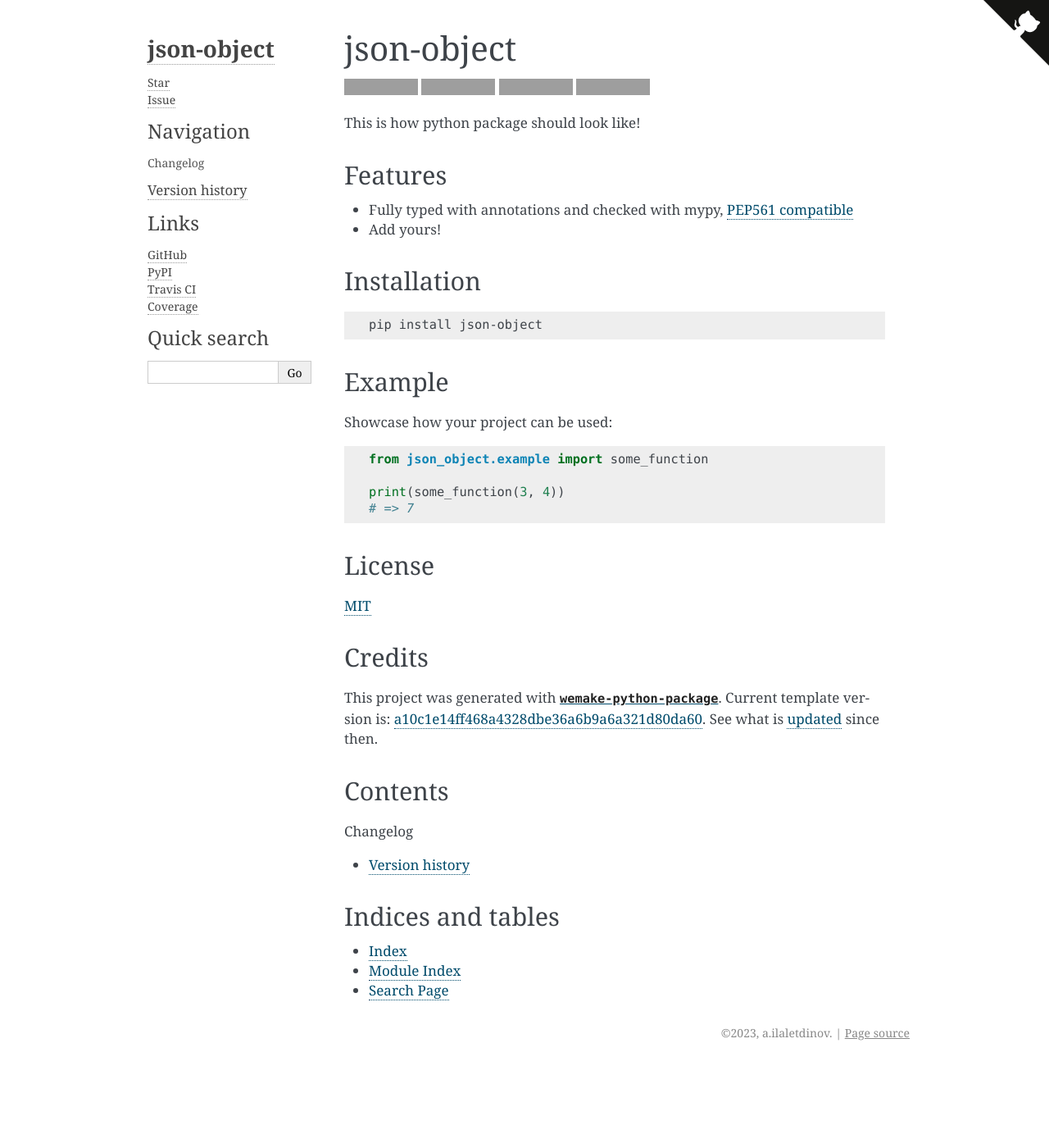
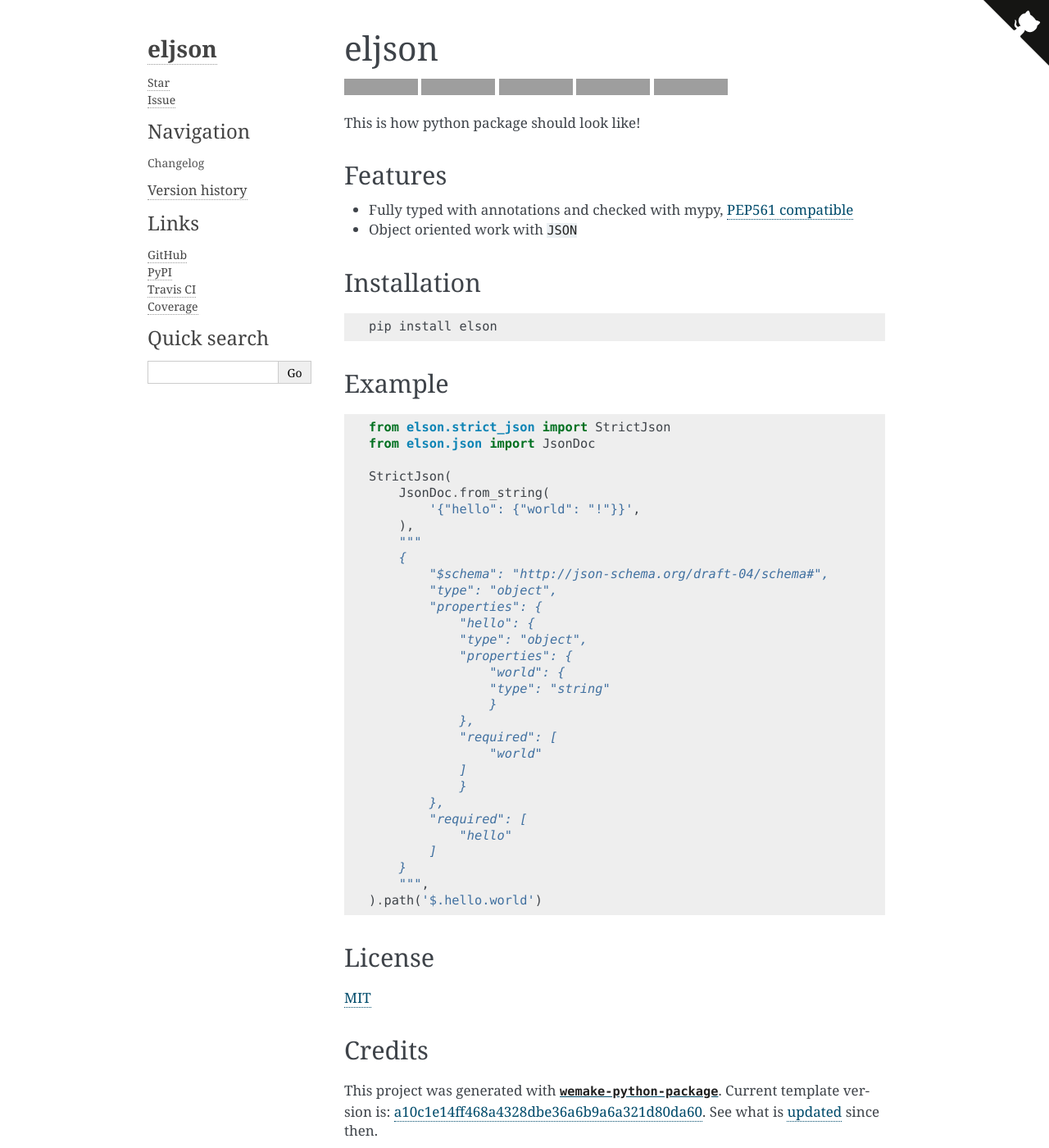
Before and after one commit to blablatdinov/json-object, a Sphinx documentation site: the page built from docs/index.rst, in a window 1280 px wide and 1400 px high. Shown: the whole window at 82% size. Built offline with Sphinx 7.4.7, drawn with Linux system fonts in a browser that asks for light colours; grey boxes are pictures that could not be loaded.

Commit message:
Update README

````diff
--- a/README.md
+++ b/README.md
@@ -1,8 +1,10 @@
-# json-object
+# eljson
 
-[![Build Status](https://github.com/blablatdinov/json-object/workflows/test/badge.svg?branch=master&event=push)](https://github.com/blablatdinov/json-object/actions?query=workflow%3Atest)
-[![codecov](https://codecov.io/gh/blablatdinov/json-object/branch/master/graph/badge.svg)](https://codecov.io/gh/ablablatdinovjson-object)
-[![Python Version](https://img.shields.io/pypi/pyversions/json-object.svg)](https://pypi.org/project/json-object/)
+[![EO principles respected here](https://www.elegantobjects.org/badge.svg)](https://www.elegantobjects.org)
+
+[![Build Status](https://github.com/blablatdinov/eljson/workflows/test/badge.svg?branch=master&event=push)](https://github.com/blablatdinov/eljson/actions?query=workflow%3Atest)
+[![codecov](https://codecov.io/gh/blablatdinov/eljson/branch/master/graph/badge.svg)](https://codecov.io/gh/ablablatdinoveljson)
+[![Python Version](https://img.shields.io/pypi/pyversions/eljson.svg)](https://pypi.org/project/eljson/)
 [![wemake-python-styleguide](https://img.shields.io/badge/style-wemake-000000.svg)](https://github.com/wemake-services/wemake-python-styleguide)
 
 This is how python package should look like!
@@ -11,30 +13,54 @@
 ## Features
 
 - Fully typed with annotations and checked with mypy, [PEP561 compatible](https://www.python.org/dev/peps/pep-0561/)
-- Add yours!
+- Object oriented work with `JSON`
 
 
 ## Installation
 
 ```bash
-pip install json-object
+pip install elson
 ```
 
 
 ## Example
 
-Showcase how your project can be used:
+```python
+from elson.strict_json import StrictJson
+from elson.json import JsonDoc
 
-```python
-from json_object.example import some_function
-
-print(some_function(3, 4))
-# => 7
+StrictJson(
+    JsonDoc.from_string(
+        '{"hello": {"world": "!"}}',
+    ),
+    """
+    {
+        "$schema": "http://json-schema.org/draft-04/schema#",
+        "type": "object",
+        "properties": {
+            "hello": {
+            "type": "object",
+            "properties": {
+                "world": {
+                "type": "string"
+                }
+            },
+            "required": [
+                "world"
+            ]
+            }
+        },
+        "required": [
+            "hello"
+        ]
+    }
+    """,
+).path('$.hello.world')
 ```
 
 ## License
 
-[MIT](https://github.com/blablatdinov/json-object/blob/master/LICENSE)
+[MIT](https://github.com/blablatdinov/eljson/blob/master/LICENSE)
 
 
 ## Credits
--- a/docs/_templates/badges.html
+++ b/docs/_templates/badges.html
@@ -1,11 +1,11 @@
 <ul>
   <li>
       <!-- Place this tag where you want the button to render. -->
-      <a class="github-button" href="https://github.com/blablatdinov/json-object" data-icon="octicon-star" data-size="large" data-show-count="true" aria-label="Star blablatdinov/json-object on GitHub">Star</a>
+      <a class="github-button" href="https://github.com/blablatdinov/eljson" data-icon="octicon-star" data-size="large" data-show-count="true" aria-label="Star blablatdinov/eljson on GitHub">Star</a>
   </li>
   <li>
       <!-- Place this tag where you want the button to render. -->
-      <a class="github-button" href="https://github.com/blablatdinov/json-object/issues" data-icon="octicon-issue-opened" data-size="large" data-show-count="true" aria-label="Issue blablatdinov/json-object on GitHub">Issue</a>
+      <a class="github-button" href="https://github.com/blablatdinov/eljson/issues" data-icon="octicon-issue-opened" data-size="large" data-show-count="true" aria-label="Issue blablatdinov/eljson on GitHub">Issue</a>
   </li>
 </ul>
 
--- a/docs/_templates/github.html
+++ b/docs/_templates/github.html
@@ -1,5 +1,5 @@
 <!-- GitHub Logo -->
-<a href="https://github.com/blablatdinov/json-object" class="github-corner" aria-label="View source on GitHub">
+<a href="https://github.com/blablatdinov/eljson" class="github-corner" aria-label="View source on GitHub">
   <svg width="80" height="80" viewBox="0 0 250 250" style="fill:#151513; color:#fff; position: absolute; top: 0; border: 0; right: 0;" aria-hidden="true">
     <path d="M0,0 L115,115 L130,115 L142,142 L250,250 L250,0 Z"></path>
     <path d="M128.3,109.0 C113.8,99.7 119.0,89.6 119.0,89.6 C122.0,82.7 120.5,78.6 120.5,78.6 C119.2,72.0 123.4,76.3 123.4,76.3 C127.3,80.9 125.5,87.3 125.5,87.3 C122.9,97.6 130.6,101.9 134.4,103.2" fill="currentColor" style="transform-origin: 130px 106px;" class="octo-arm"></path>
--- a/docs/_templates/moreinfo.html
+++ b/docs/_templates/moreinfo.html
@@ -3,15 +3,15 @@
 </h3>
 <ul>
     <li>
-        <a href="https://github.com/blablatdinov/json-object">GitHub</a>
+        <a href="https://github.com/blablatdinov/eljson">GitHub</a>
     </li>
     <li>
-        <a href="https://pypi.python.org/pypi/json-object">PyPI</a>
+        <a href="https://pypi.python.org/pypi/eljson">PyPI</a>
     </li>
     <li>
-        <a href="https://travis-ci.com/blablatdinov/json-object">Travis CI</a>
+        <a href="https://travis-ci.com/blablatdinov/eljson">Travis CI</a>
     </li>
     <li>
-        <a href="https://coveralls.io/github/blablatdinov/json-object?branch=master">Coverage</a>
+        <a href="https://coveralls.io/github/blablatdinov/eljson?branch=master">Coverage</a>
     </li>
 </ul>
--- a/pyproject.toml
+++ b/pyproject.toml
@@ -1,5 +1,5 @@
 [tool.poetry]
-name = "json-object"
+name = "eljson"
 description = "This is how python package should look like!"
 version = "0.1.0"
 license = "MIT"
@@ -8,7 +8,7 @@
 
 readme = "README.md"
 
-repository = "https://github.com/blablatdinov/json-object"
+repository = "https://github.com/blablatdinov/eljson"
 
 keywords = []
 
````
